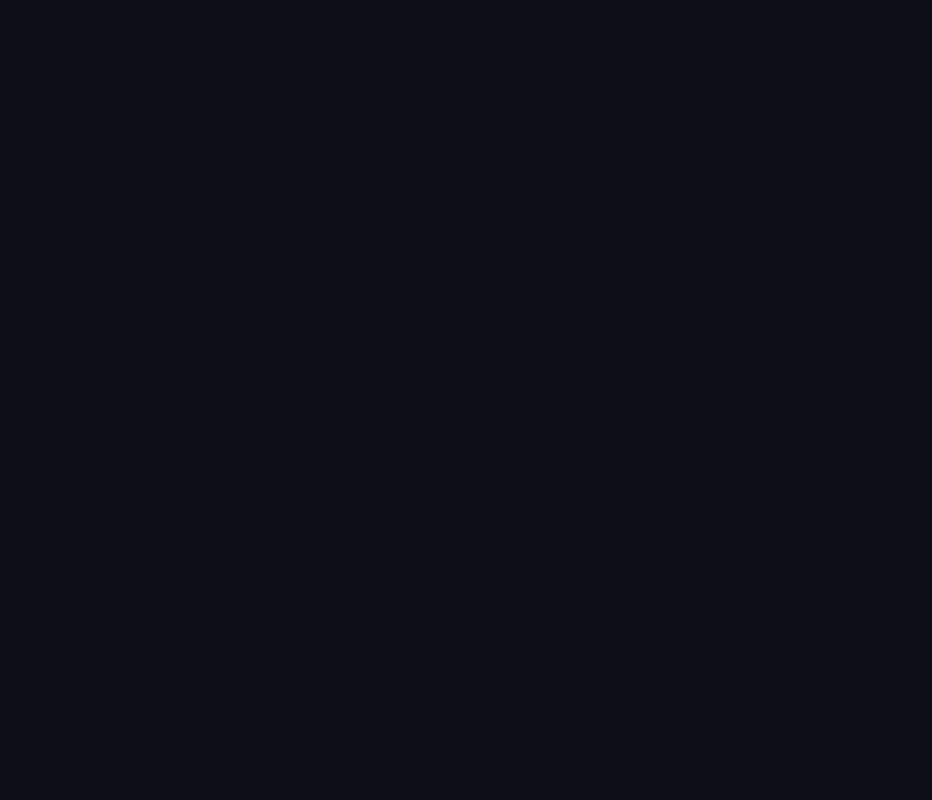
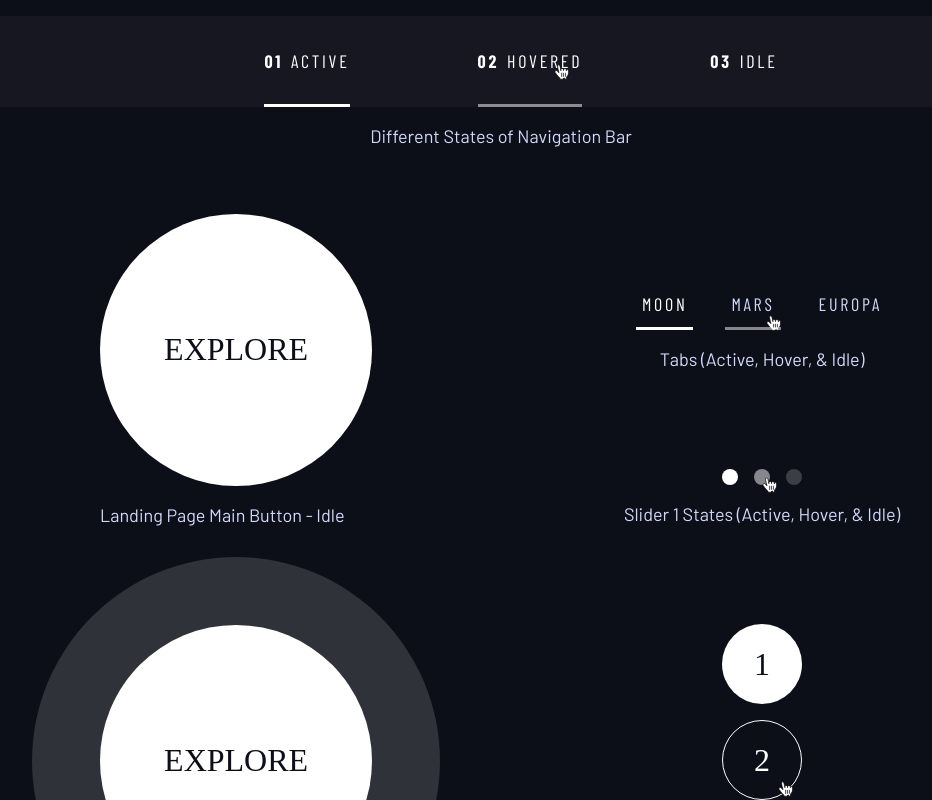
Before and after one commit to snacksncode/space-tourism, a Next.js app: page /design-system in a window 1280 px wide. Shown: the part 1360-2160 px from the top of the page, without its empty margins (139-1071 px from the left). Before the commit the page ends 1302 px from the top, so only its background shows below. Built offline with nearby package versions, Linux system fonts and the light colour scheme; a web font is replaced by a local one.

Commit message:
feat: added all interactive elements and styling

```diff
--- a/pages/design-system.tsx
+++ b/pages/design-system.tsx
@@ -150,6 +150,159 @@ const DesignSystem: NextPage = () => {
             </div>
           </div>
         </section>
+
+        <section
+          className="flow"
+          style={{ paddingBottom: "2rem", "--flow-spacing": "4rem" } as any}
+          id="interactive-elements"
+        >
+          <h2 className="numbered-title">
+            <span>03</span> Interactive elements
+          </h2>
+
+          {/* navigation */}
+          <div style={{ marginTop: "2rem" }}>
+            <nav style={{ backgroundColor: "rgba(255,255,255, 0.04)" }}>
+              <ul
+                className="primary-navigation ff-sans-cond flex underline-indicators"
+                style={{ justifyContent: "center" }}
+              >
+                <li className="active uppercase text-white">
+                  <a className="flex letter-spacing-md" href="#">
+                    <span>01</span>
+                    Active
+                  </a>
+                </li>
+                <li className="uppercase text-white" data-hovered>
+                  <a className="flex letter-spacing-md" href="#">
+                    <span>02</span>
+                    Hovered
+                    <div className="fake-pointer" style={{ bottom: 20, right: 5 }}>
+                      <Image src="/assets/pointer.svg" width={30} height={30} alt="fake pointer" />
+                    </div>
+                  </a>
+                </li>
+                <li className="uppercase text-white">
+                  <a className="flex letter-spacing-md" href="#">
+                    <span>03</span>
+                    Idle
+                  </a>
+                </li>
+              </ul>
+            </nav>
+            <p style={{ marginTop: "1rem", textAlign: "center" }} className="text-accent ff-sans fs-400">
+              Different States of Navigation Bar
+            </p>
+          </div>
+
+          <div className="flex" style={{ alignItems: "center", justifyContent: "space-around" }}>
+            <div className="flow" style={{ "--flow-spacing": "6rem" } as any}>
+              {/* explore button */}
+              <div>
+                <a href="#" className="large-button grid center uppercase ff-serif fs-600 bg-white text-dark">
+                  Explore
+                </a>
+                <p style={{ marginTop: "1rem" }} className="text-accent ff-sans fs-400">
+                  Landing Page Main Button - Idle
+                </p>
+              </div>
+
+              <div>
+                <a
+                  href="#"
+                  data-hovered
+                  className="large-button grid center uppercase ff-serif fs-600 bg-white text-dark"
+                >
+                  Explore
+                  <div className="fake-pointer" style={{ bottom: 50, right: 30 }}>
+                    <Image src="/assets/pointer.svg" width={30} height={30} alt="fake pointer" />
+                  </div>
+                </a>
+                <p style={{ marginTop: "5rem" }} className="text-accent ff-sans fs-400">
+                  Landing Page Main Button - Hover
+                </p>
+              </div>
+            </div>
+
+            <div className="flow" style={{ "--flow-spacing": "6rem" } as any}>
+              {/* Tabs */}
+              <div className="flex" style={{ flexDirection: "column" }}>
+                <div role="tablist" className="tab-list flex underline-indicators" style={{ justifyContent: "center" }}>
+                  <button
+                    role="tab"
+                    aria-selected="true"
+                    className="uppercase text-accent letter-spacing-md ff-sans-cond"
+                  >
+                    Moon
+                  </button>
+                  <button
+                    role="tab"
+                    aria-selected="false"
+                    data-hovered
+                    className="uppercase text-accent letter-spacing-md ff-sans-cond"
+                  >
+                    Mars
+                    <div className="fake-pointer">
+                      <Image src="/assets/pointer.svg" width={30} height={30} alt="fake pointer" />
+                    </div>
+                  </button>
+                  <button
+                    role="tab"
+                    aria-selected="false"
+                    className="uppercase text-accent letter-spacing-md ff-sans-cond"
+                  >
+                    Europa
+                  </button>
+                </div>
+                <p style={{ textAlign: "center" }} className="text-accent ff-sans fs-400">
+                  Tabs (Active, Hover, & Idle)
+                </p>
+              </div>
+
+              {/* Dots */}
+              <div className="flex" style={{ flexDirection: "column" }}>
+                <div role="tablist" className="dot-indicators flex" style={{ justifyContent: "center" }}>
+                  <button role="tab" aria-selected="true">
+                    <span className="sr-only">Slide title</span>
+                  </button>
+                  <button role="tab" data-hovered aria-selected="false">
+                    <span className="sr-only">Slide title</span>
+                    <div className="fake-pointer" style={{ bottom: -15, right: -15 }}>
+                      <Image src="/assets/pointer.svg" width={30} height={30} alt="fake pointer" />
+                    </div>
+                  </button>
+                  <button role="tab" aria-selected="false">
+                    <span className="sr-only">Slide title</span>
+                  </button>
+                </div>
+                <p style={{ textAlign: "center" }} className="text-accent ff-sans fs-400">
+                  Slider 1 States (Active, Hover, & Idle)
+                </p>
+              </div>
+
+              {/* Numbers */}
+              <div className="flex" style={{ flexDirection: "column" }}>
+                <div role="tablist" className="number-indicators ff-serif flex" style={{ alignItems: "center" }}>
+                  <button role="tab" aria-selected="true">
+                    1
+                  </button>
+                  <button role="tab" data-hovered aria-selected="false">
+                    2
+                    <div className="fake-pointer" style={{ bottom: 0, right: 0 }}>
+                      <Image src="/assets/pointer.svg" width={30} height={30} alt="fake pointer" />
+                    </div>
+                  </button>
+                  <button role="tab" aria-selected="false">
+                    3
+                  </button>
+                </div>
+                <p style={{ textAlign: "center" }} className="text-accent ff-sans fs-400">
+                  Slider 2 States (Active, Hover, & Idle)
+                </p>
+              </div>
+            </div>
+          </div>
+        </section>
       </div>
     </>
   );
--- /dev/null
+++ b/styles/components/_dot-indicators.scss
@@ -0,0 +1,21 @@
+.dot-indicators {
+  & > * {
+    width: 1rem;
+    position: relative;
+    cursor: pointer;
+    aspect-ratio: 1 / 1;
+    background-color: hsl(var(--clr-white) / 0.2);
+    transition: background-color 200ms ease;
+    border-radius: 50%;
+    border: none;
+    &:hover,
+    &[data-hovered],
+    &:focus-visible {
+      background-color: hsl(var(--clr-white) / 0.5);
+    }
+    &[aria-selected="true"] {
+      background-color: hsl(var(--clr-white) / 1) !important;
+      cursor: default !important;
+    }
+  }
+}
--- /dev/null
+++ b/styles/components/_large-button.scss
@@ -0,0 +1,28 @@
+.large-button {
+  position: relative;
+  padding-inline: 2em;
+  border-radius: 50%;
+  aspect-ratio: 1 / 1;
+  cursor: pointer;
+  isolation: isolate;
+  text-decoration: none;
+  &::after {
+    content: "";
+    position: absolute;
+    width: 100%;
+    height: 100%;
+    z-index: -1;
+    background-color: hsl(var(--clr-white) / 0.15);
+    pointer-events: none;
+    border-radius: inherit;
+    opacity: 0;
+    transform: scale(1);
+    transition: opacity 500ms ease, transform 800ms ease;
+  }
+  &:hover::after,
+  &:focus-visible::after,
+  &[data-hovered]::after {
+    opacity: 1;
+    transform: scale(1.5);
+  }
+}
--- /dev/null
+++ b/styles/components/_number-indicators.scss
@@ -0,0 +1,24 @@
+.number-indicators {
+  flex-direction: column;
+  & > * {
+    width: 5rem;
+    cursor: pointer;
+    position: relative;
+    aspect-ratio: 1;
+    font-size: 2rem;
+    background-color: transparent;
+    border: 1px solid hsl(var(--clr-white) / 0.25);
+    color: hsl(var(--clr-white));
+    transition: border-color 200ms ease, background-color 200ms ease;
+    border-radius: 50%;
+    &:hover,
+    &:focus-visible,
+    &[data-hovered] {
+      border-color: hsl(var(--clr-white));
+    }
+    &[aria-selected="true"] {
+      background-color: hsl(var(--clr-white));
+      color: hsl(var(--clr-dark));
+    }
+  }
+}
--- /dev/null
+++ b/styles/components/_primary-navigation.scss
@@ -0,0 +1,16 @@
+.primary-navigation {
+  --gap: 8rem;
+  list-style: none;
+  margin: 0;
+  a {
+    --gap: 0.5rem;
+    padding-block: 1rem;
+    text-decoration: none;
+    & > span {
+      font-weight: 700;
+    }
+  }
+  li {
+    cursor: pointer;
+  }
+}
--- /dev/null
+++ b/styles/components/_tab-list.scss
@@ -0,0 +1,11 @@
+.tab-list {
+  --underline-gap: 0.75rem;
+  --gap: 2rem;
+  button {
+    background-color: transparent;
+    border: none;
+    &[aria-selected="true"] {
+      color: hsl(var(--clr-white));
+    }
+  }
+}
--- /dev/null
+++ b/styles/components/_underline-indicators.scss
@@ -0,0 +1,29 @@
+.underline-indicators {
+  & > * {
+    position: relative;
+    cursor: pointer;
+    padding-block: var(--underline-gap, 1rem);
+    &::after {
+      content: "";
+      width: 100%;
+      height: 3px;
+      background-color: hsl(var(--clr-white));
+      opacity: 0;
+      position: absolute;
+      bottom: 0;
+      left: 0;
+      transition: opacity 200ms ease;
+    }
+    &:hover,
+    &:focus-visible,
+    &[data-hovered] {
+      &::after {
+        opacity: 0.5;
+      }
+    }
+    &.active::after,
+    &[aria-selected="true"]::after {
+      opacity: 1;
+    }
+  }
+}
--- a/styles/globals.scss
+++ b/styles/globals.scss
@@ -1,7 +1,15 @@
+// generic
 @use "partials/variables";
 @use "partials/reset";
 @use "partials/utils";
 @use "partials/accessibility";
+// components
+@use "components/large-button";
+@use "components/primary-navigation";
+@use "components/underline-indicators";
+@use "components/tab-list";
+@use "components/dot-indicators";
+@use "components/number-indicators";
 
 body {
   font-family: var(--ff-sans-normal);
@@ -9,3 +17,17 @@ body {
   background-color: hsl(var(--clr-dark));
   color: hsl(var(--clr-white));
 }
+
+*:focus-visible {
+  outline: 2px dashed hsl(var(--clr-accent));
+  outline-offset: 1rem;
+}
+
+.fake-pointer {
+  bottom: -0.5rem;
+  right: -0.5rem;
+  position: absolute;
+  flex-shrink: 0;
+  width: 30px;
+  height: 30px;
+}
```
